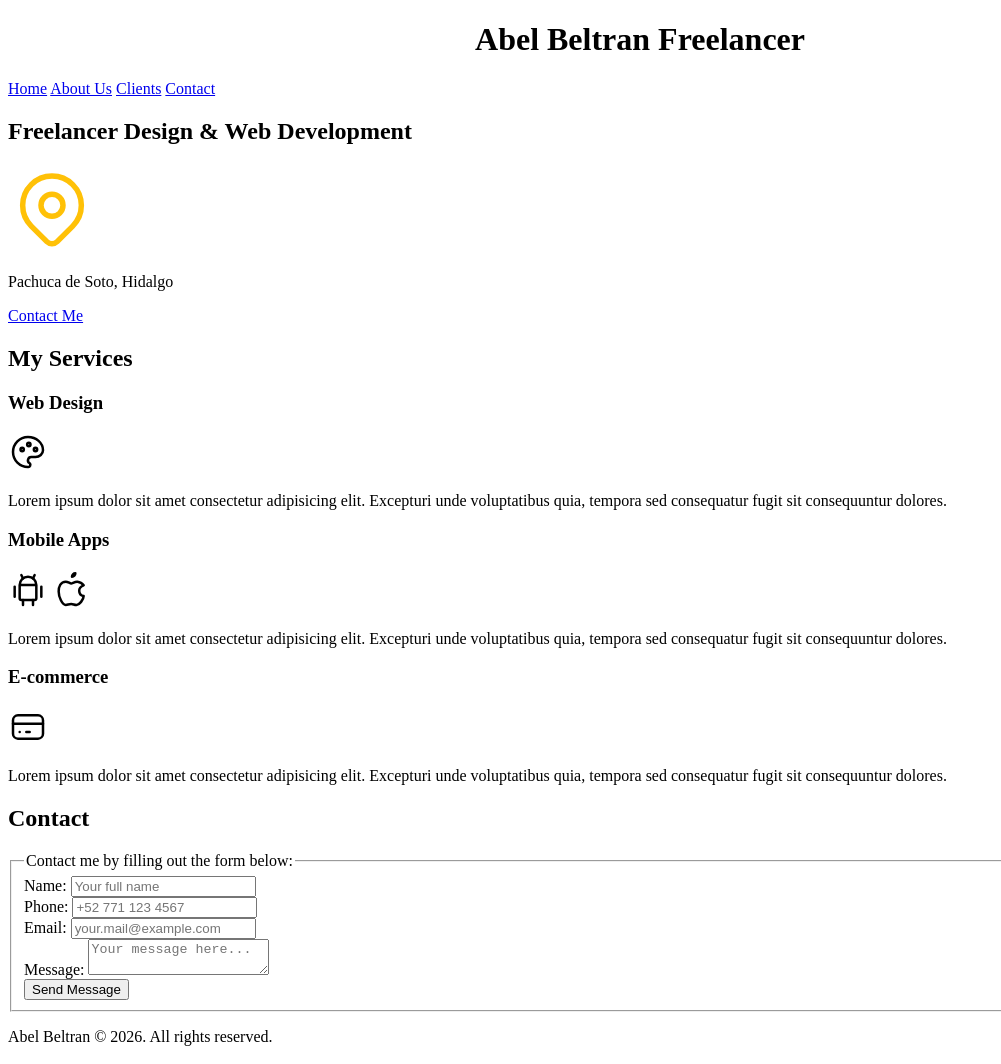
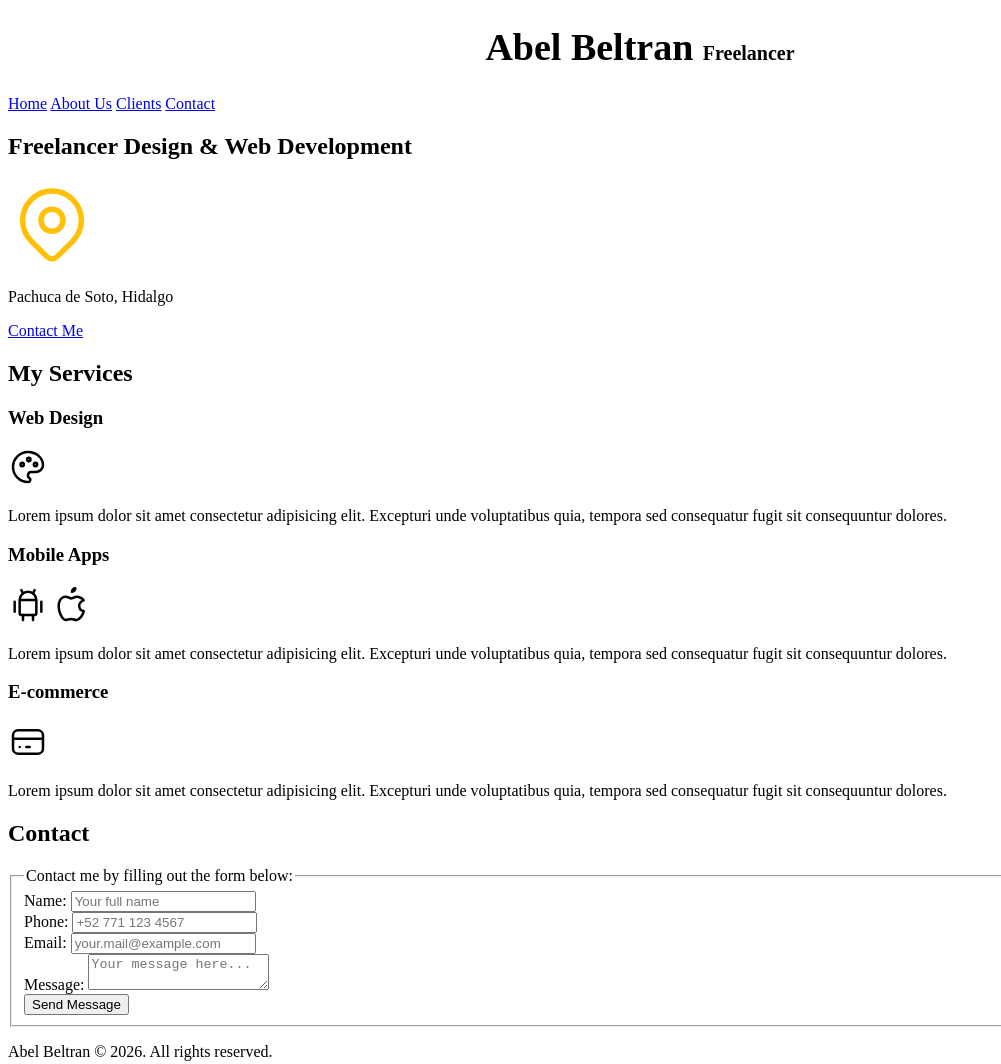
Before and after one commit to abel-bd96/freelancer, a plain HTML site: page index.html in a window 1280 px wide. Shown: the whole page, without its empty margins (0-1001 px from the left). Drawn offline with Linux system fonts and the light colour scheme.

Commit message:
feat: add configuration to use rem easily with a relation of 1rem = 10px.

```diff
--- a/css/styles.css
+++ b/css/styles.css
@@ -1,3 +1,13 @@
+html {
+    font-size: 62.5%;
+}
+body {
+    font-size: 1.6rem; /* 1rem = 10px */
+}
 h1 {
     text-align: center;
+    font-size: 3.8rem;
 }
+h1 > span {
+    font-size: 2rem;
+}
--- a/index.html
+++ b/index.html
@@ -12,7 +12,7 @@
 
   <body>
     <header>
-      <h1>Abel Beltran Freelancer</h1>
+      <h1>Abel Beltran <span>Freelancer</span></h1>
     </header>
 
     <nav>
```
